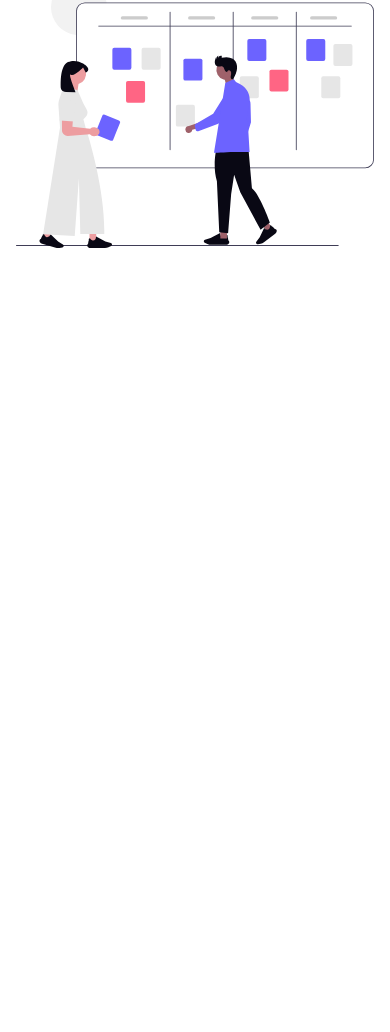
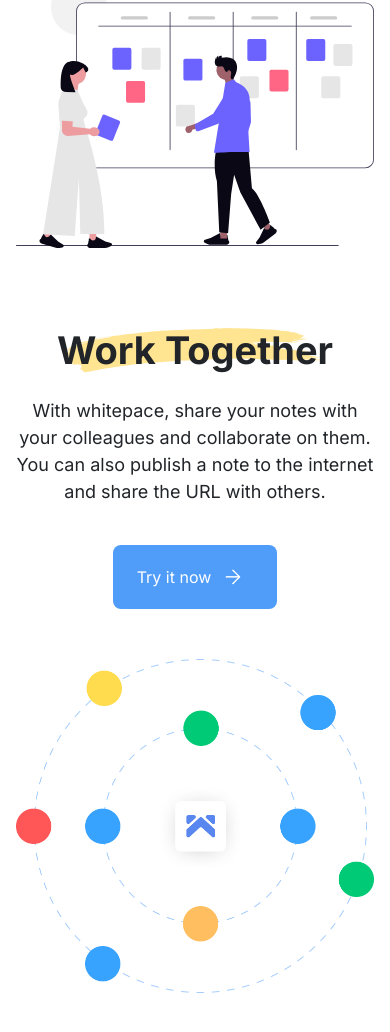
Before and after one commit to stanlee21/WhiteSpace-Saas-Landing-page, a plain HTML site: page index.html in a window 390 px wide. Shown: the part 1393-2425 px from the top of the page. Before the commit the page ends 1721 px from the top, so only its background shows below. Drawn offline with Linux system fonts and the light colour scheme.

Commit message:
add mobile work together section

```diff
--- a/index.html
+++ b/index.html
@@ -97,6 +97,32 @@
             />
           </div>
         </div>
+
+        <div class="project-container">
+          <div class="project-content">
+            <h2>Work Together</h2>
+            <div class="bg-position">
+              <img src="assets/img/Vector.png" alt="" />
+            </div>
+            <p>
+              With whitepace, share your notes with your colleagues and
+              collaborate on them. You can also publish a note to the internet
+              and share the URL with others.
+            </p>
+            <div class="project-button">
+              <a href="#" class="project-link">
+                Try it now
+                <img src="assets/icons/Right arrow Icon.png" alt="" />
+              </a>
+            </div>
+          </div>
+          <div class="project-image">
+            <img
+              src="assets/img/desktop-worktogether.png"
+              alt="Project management workspace illustration"
+            />
+          </div>
+        </div>
       </section>
     </main>
   </body>
--- a/style.css
+++ b/style.css
@@ -206,6 +206,10 @@ body {
   background-color: var(--white);
 }
 
+.project-container:nth-child(2) {
+  margin-top: 80px;
+}
+
 .project-container {
   display: flex;
   flex-direction: column;
```
Also changed, not shown: assets/img/desktop-worktogether.png (renamed from assets/img/desktop worktogether.png).
